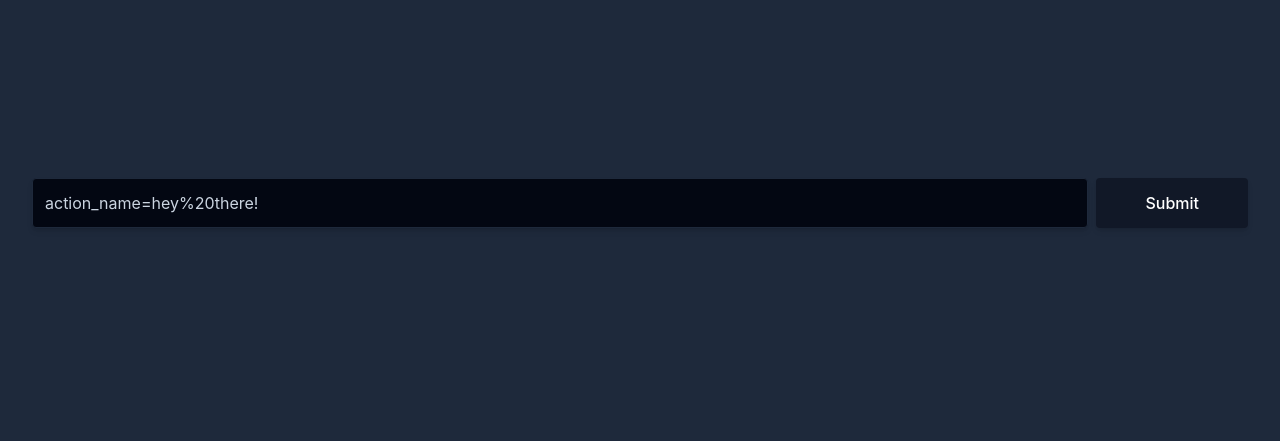
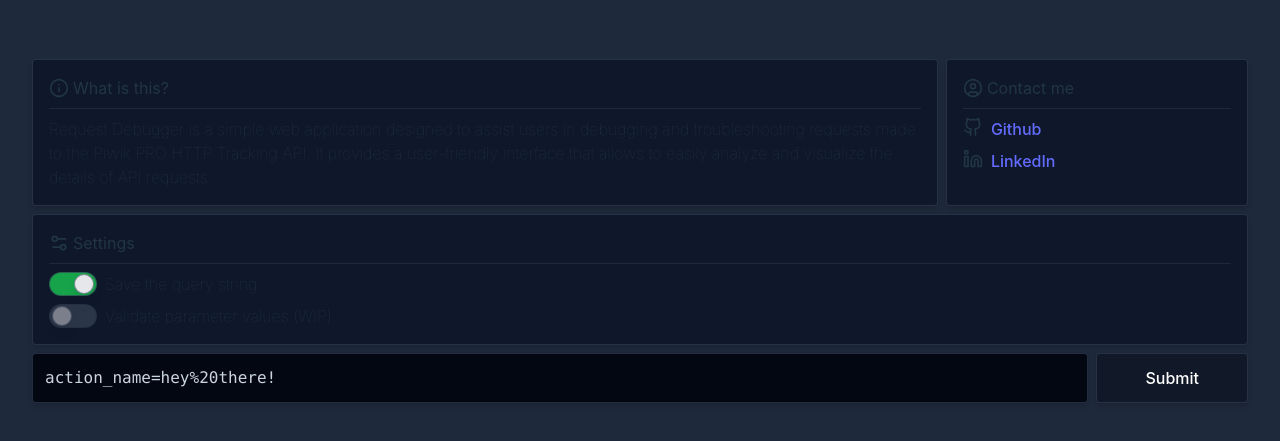
Before and after one commit to anthonybartczak/piwik-pro-request-debug, a React (Vite) app: page / in a window 1280 px wide. Shown: the part 181-622 px from the top of the page. Built offline with nearby package versions, Linux system fonts and the light colour scheme.

Commit message:
Added front page information/new components

```diff
--- a/package.json
+++ b/package.json
@@ -11,7 +11,11 @@
   },
   "dependencies": {
     "@radix-ui/react-dialog": "^1.0.5",
+    "@radix-ui/react-separator": "^1.0.3",
     "@radix-ui/react-slot": "^1.0.2",
+    "@radix-ui/react-switch": "^1.0.3",
+    "@radix-ui/react-toggle": "^1.0.3",
+    "@uidotdev/usehooks": "^2.4.1",
     "axios": "^1.6.8",
     "class-variance-authority": "^0.7.0",
     "clsx": "^2.1.1",
--- a/src/App.tsx
+++ b/src/App.tsx
@@ -4,7 +4,17 @@ import ScrollToTopButton from "./components/ScrollToTopButton";
 import ParameterDisplay from "./components/ParameterDisplay";
 import { Badge } from "./components/ui/badge";
 import { Button } from "./components/ui/button";
-import { Copy } from "lucide-react";
+import { Separator } from "./components/ui/separator";
+import { Switch } from "./components/ui/switch";
+
+import {
+  Copy,
+  Github,
+  Info,
+  Settings2,
+  Linkedin,
+  CircleUser,
+} from "lucide-react";
 
 type ParsedQueryString = {
   name: string;
@@ -39,8 +49,66 @@ const App: React.FC = () => {
   };
 
   return (
-    <div className="mx-10 my-10 flex min-w-full flex-col justify-center gap-y-4 px-8">
+    <div className="mt-10 flex min-w-full flex-col justify-center gap-y-2 px-8">
       <ScrollToTopButton />
+      {parsedQueryString.length === 0 && (
+        <div className="flex flex-row gap-x-2">
+          <div className="flex w-3/4 flex-col gap-y-2 text-wrap rounded-sm border border-slate-700/[.65] bg-slate-900 p-4 shadow-md">
+            <div className="flex flex-row items-center gap-x-1">
+              <Info className="h-5 w-5" />
+              <span>What is this?</span>
+            </div>
+            <Separator decorative className="bg-gray-800" />
+            <p className="font-thin">
+              Request Debugger is a simple web application designed to assist
+              users in debugging and troubleshooting requests made to the Piwik
+              PRO HTTP Tracking API. It provides a user-friendly interface that
+              allows to easily analyze and visualize the details of API
+              requests.
+            </p>
+          </div>
+          <div className="flex w-1/4 flex-col gap-y-2 rounded-sm border border-slate-700/[.65] bg-slate-900 p-4 shadow-md">
+            <div className="flex flex-row items-center gap-x-1">
+              <CircleUser className="h-5 w-5" />
+              <span>Contact me</span>
+            </div>
+            <Separator decorative className="bg-gray-800" />
+            <ul className="flex flex-col gap-y-2">
+              <li className="flex gap-x-2">
+                <Github className="h-5 w-5" />
+                <a href="https://github.com/anthonybartczak/piwik-pro-request-debug">
+                  Github
+                </a>
+              </li>
+              <li className="flex gap-x-2">
+                <Linkedin className="h-5 w-5" />
+                <a href="https://www.linkedin.com/in/antoni-bartczak-525187183/">
+                  LinkedIn
+                </a>
+              </li>
+            </ul>
+          </div>
+        </div>
+      )}
+      <div>
+        <div className="flex flex-col gap-y-2 rounded-sm border border-slate-700/[.65] bg-slate-900 p-4 shadow-md">
+          <div className="flex flex-row items-center gap-x-1">
+            <Settings2 className="h-5 w-5" />
+            <span>Settings</span>
+          </div>
+          <Separator decorative className="bg-gray-800" />
+          <div className="flex flex-row">
+            <Switch defaultChecked className="" />
+            <span className="ml-2 font-thin">Save the query string</span>
+          </div>
+          <div className="flex flex-row">
+            <Switch disabled checked={false} className="" />
+            <span className="ml-2 font-thin">
+              Validate parameter values (WIP)
+            </span>
+          </div>
+        </div>
+      </div>
       <form
         onSubmit={handleSubmit}
         className="flex min-w-full flex-row justify-center gap-x-2"
@@ -50,11 +118,11 @@ const App: React.FC = () => {
           value={input}
           onChange={handleInputChange}
           placeholder="Enter Piwik PRO query string"
-          className="w-full min-w-max rounded border border-slate-800 p-3"
+          className="w-full min-w-max rounded border border-slate-700/[.65] p-3 font-mono"
         />
         <button
           type="submit"
-          className="rounded-sm bg-gray-900 px-12 text-white shadow-md transition duration-300 hover:bg-slate-600"
+          className="rounded-sm border border-slate-700/[.65] bg-gray-900 px-12 text-white shadow-md transition duration-300 hover:bg-slate-600"
         >
           Submit
         </button>
@@ -66,7 +134,7 @@ const App: React.FC = () => {
         {parsedQueryString.map((param) => (
           <Badge
             key={param.name}
-            className="cursor-pointer rounded-sm bg-slate-900 font-mono text-sm text-slate-300 hover:bg-slate-950"
+            className="cursor-pointer rounded-sm border border-slate-700/[.65] bg-slate-900 font-mono text-sm text-slate-300 hover:bg-slate-950"
             onClick={() => {
               const element = document.getElementById(param.name);
               element?.scrollIntoView({
@@ -80,12 +148,10 @@ const App: React.FC = () => {
       </div>
       {parsedQueryString.length > 0 && (
         <div id="modified-query-string" className="flex flex-col gap-y-2">
-          <div className="flex w-fit flex-row items-center gap-x-2 rounded-md bg-slate-900 px-2.5 py-1">
-            <h1 className="font-mono text-sm text-gray-300">
-              Query string output
-            </h1>
+          <div className="flex w-fit flex-row items-center gap-x-2 rounded-sm border border-slate-700/[.65] bg-slate-900 py-1 pl-4 pr-2">
+            <h1 className="text-sm text-gray-300">Query string output</h1>
             <Button
-              className="border-none bg-slate-950 p-5 text-sm hover:bg-slate-800"
+              className="bg-slate-950 p-5 hover:bg-slate-800"
               onClick={() => {
                 const element = document.getElementById(
                   "modified-query-string-output",
@@ -100,7 +166,7 @@ const App: React.FC = () => {
           </div>
           <textarea
             id="modified-query-string-output"
-            className="min-h-fit w-full min-w-max resize-none rounded-sm border border-slate-800 p-3 font-mono shadow-md scrollbar-thin hover:resize-y"
+            className="min-h-fit w-full min-w-max resize-none rounded-sm border border-slate-700/[.65] p-3 font-mono shadow-md scrollbar-thin hover:resize-y"
             readOnly
             value={parsedQueryString
               .map((param) => `${param.name}=${param.value}`)
--- /dev/null
+++ b/src/components/ui/separator.tsx
@@ -0,0 +1,29 @@
+import * as React from "react";
+import * as SeparatorPrimitive from "@radix-ui/react-separator";
+
+import { cn } from "../../lib/utils";
+
+const Separator = React.forwardRef<
+  React.ElementRef<typeof SeparatorPrimitive.Root>,
+  React.ComponentPropsWithoutRef<typeof SeparatorPrimitive.Root>
+>(
+  (
+    { className, orientation = "horizontal", decorative = true, ...props },
+    ref,
+  ) => (
+    <SeparatorPrimitive.Root
+      ref={ref}
+      decorative={decorative}
+      orientation={orientation}
+      className={cn(
+        "dark:bg-slate-800 shrink-0 bg-slate-200",
+        orientation === "horizontal" ? "h-[1px] w-full" : "h-full w-[1px]",
+        className,
+      )}
+      {...props}
+    />
+  ),
+);
+Separator.displayName = SeparatorPrimitive.Root.displayName;
+
+export { Separator };
--- /dev/null
+++ b/src/components/ui/switch.tsx
@@ -0,0 +1,27 @@
+import * as React from "react";
+import * as SwitchPrimitives from "@radix-ui/react-switch";
+
+import { cn } from "../../lib/utils";
+
+const Switch = React.forwardRef<
+  React.ElementRef<typeof SwitchPrimitives.Root>,
+  React.ComponentPropsWithoutRef<typeof SwitchPrimitives.Root>
+>(({ className, ...props }, ref) => (
+  <SwitchPrimitives.Root
+    className={cn(
+      "dark:focus-visible:ring-slate-300 dark:focus-visible:ring-offset-slate-950 dark:data-[state=checked]:bg-slate-50 dark:data-[state=unchecked]:bg-slate-800 peer inline-flex h-6 w-12 shrink-0 cursor-pointer items-center rounded-full border border-slate-700/[.65] bg-slate-900 transition-colors data-[state=checked]:bg-green-600 data-[state=unchecked]:bg-slate-600 focus-visible:outline-none focus-visible:ring-2 focus-visible:ring-slate-950 focus-visible:ring-offset-2 focus-visible:ring-offset-white disabled:cursor-not-allowed disabled:opacity-50",
+      className,
+    )}
+    {...props}
+    ref={ref}
+  >
+    <SwitchPrimitives.Thumb
+      className={cn(
+        "dark:bg-slate-950 pointer-events-none block h-5 w-5 rounded-full border border-slate-700/[.55] bg-gray-200 shadow-lg ring-0 transition-transform data-[state=checked]:translate-x-6 data-[state=unchecked]:translate-x-0.5",
+      )}
+    />
+  </SwitchPrimitives.Root>
+));
+Switch.displayName = SwitchPrimitives.Root.displayName;
+
+export { Switch };
--- a/src/index.css
+++ b/src/index.css
@@ -146,7 +146,7 @@ textarea {
 }
 
 .parameter-block {
-  @apply flex flex-col rounded-sm border-2 border-gray-900 border-opacity-50 bg-gray-900 p-5 text-slate-200 shadow-md;
+  @apply flex flex-col rounded-sm border border-gray-900 border-slate-700/[.65] border-opacity-50 bg-gray-900 p-5 text-slate-200 shadow-md;
 }
 
 code {
```
Also changed, not shown: 1 other file (tests, documents, lock files or other folders).
